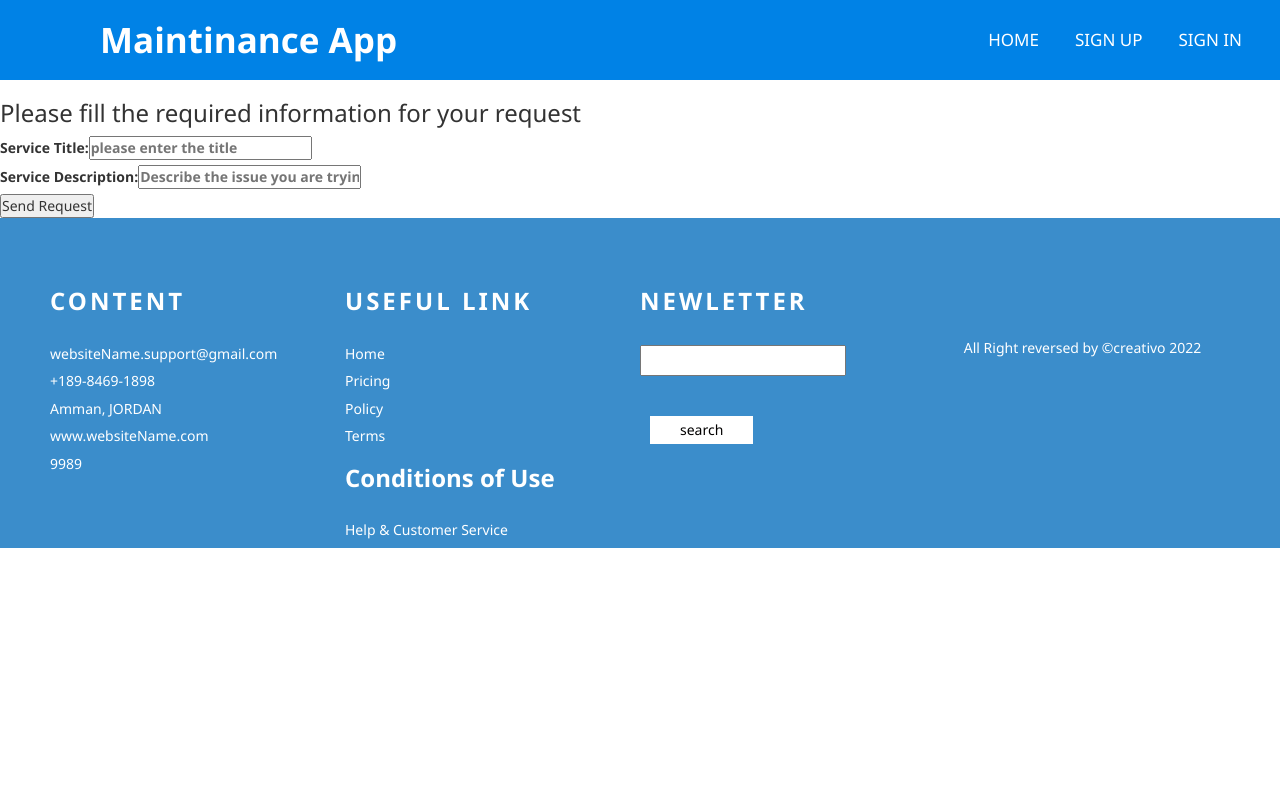
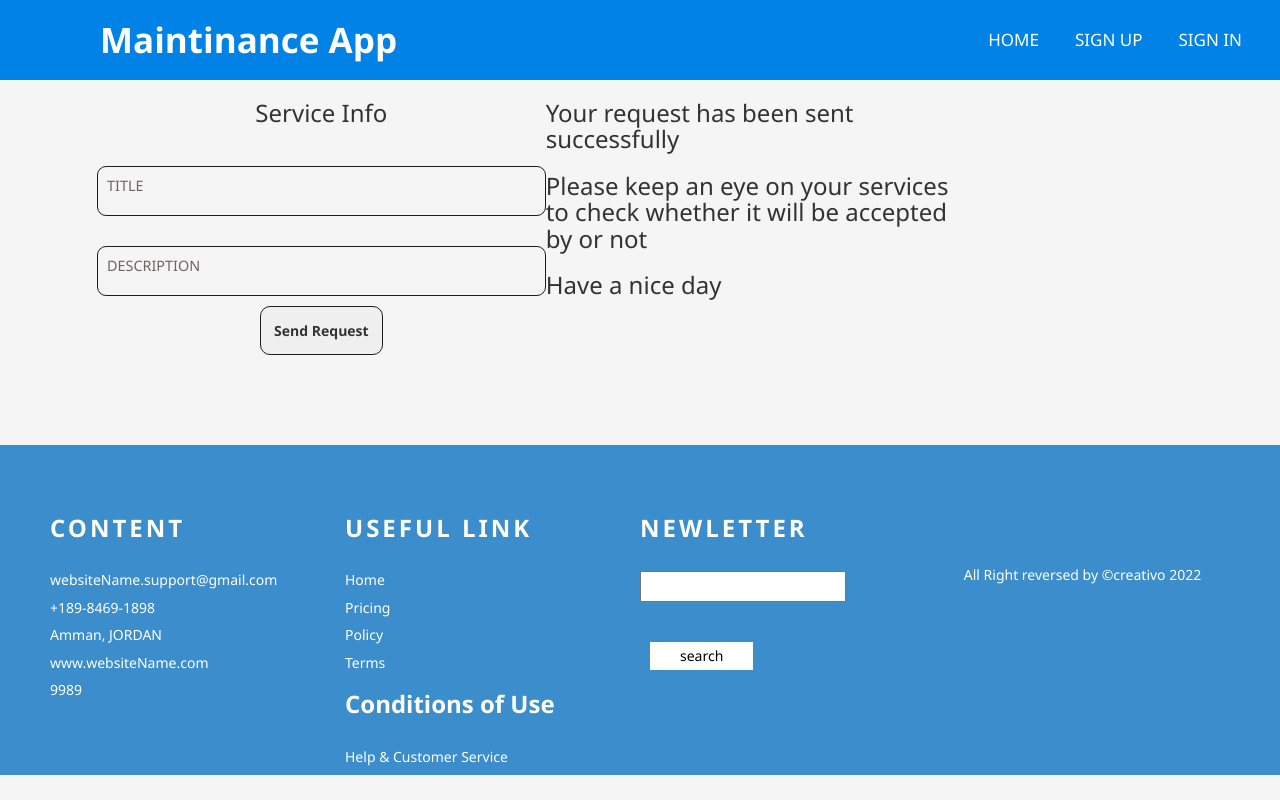
Before and after one commit to The-Unbeatables/MERAKI_Academy_Project_5, a React (Create React App) app in the folder frontend/: page /services/add in a window 1280 px wide. Built offline with nearby package versions, Linux system fonts and the light colour scheme.

Commit message:
Add My Magestic Touch On The Design

```diff
--- a/frontend/src/App.css
+++ b/frontend/src/App.css
@@ -2,6 +2,7 @@
 body {
     max-width: 100%;
     overflow-x: hidden;
+    background: whitesmoke;
 }
 
 
--- a/frontend/src/components/AddServiceOrder/index.js
+++ b/frontend/src/components/AddServiceOrder/index.js
@@ -1,6 +1,7 @@
 import React, { useState, useEffect } from 'react';
 import { useSelector } from 'react-redux';
-import axios from 'axios'
+import axios from 'axios';
+import './style.css'
 
 const AddServiceOrder = () => {
 
@@ -39,28 +40,52 @@ const AddServiceOrder = () => {
     // },[])
   return (
     <>
-    <div>
-        {check &&
+    <div className='bigggest'>
+        {/* {check &&
         <>
-        <h3>Please fill the required information for your request</h3>
-        <label>Service Title:
-            <input type={'text'} placeholder='please enter the title' onChange={(e) => {setTitle(e.target.value)}}/>
-        </label>
-        <br/>
-        <label>Service Description:
-            <input type={'text'} placeholder='Describe the issue you are trying to fix' onChange={(e) => {setDescription(e.target.value)}}/>
-        </label>
-        <br/>
-        <button onClick={handleSendRequest}>Send Request</button>
+        <div className='input_container'>
+            <div><h3>Service Info</h3></div>
+            <div className='input_box'>
+                <input type='text' required='required' onChange={(e) => {setTitle(e.target.value)}}/>
+                <span>Title</span>
+            </div>
+            <div className='input_box'>
+                <input type='text' required='required' onChange={(e) => {setDescription(e.target.value)}}/>
+                <span>description</span>
+            </div>
+
+            <button className='btn_add_service' onClick={handleSendRequest}>Send Request</button>
+        </div>
+
         </>
-        }
-        {!check &&
+        } */}
+        <div className='input_container'>
+            <div><h3>Service Info</h3></div>
+            <div className='input_box'>
+                <input type='text' required='required' onChange={(e) => {setTitle(e.target.value)}}/>
+                <span>Title</span>
+            </div>
+            <div className='input_box'>
+                <input type='text' required='required' onChange={(e) => {setDescription(e.target.value)}}/>
+                <span>description</span>
+            </div>
+
+            <button className='btn_add_service' onClick={handleSendRequest}>Send Request</button>
+        </div>
+
+            <div className={`${check ? 'showdd' : 'hidedd'}`}>
+                <h3>Your request has been sent successfully</h3>
+                <h3>Please keep an eye on your services to check whether it will be accepted by {selectedWorker.first_name} or not</h3>
+                <h3>Have a nice day</h3>
+            </div>
+
+        {/* {!check &&
         <>
             <h3>Your request has been sent successfully</h3>
             <h3>Please keep an eye on your services to check whether it will be accepted by {selectedWorker.first_name} or not</h3>
             <h3>Have a nice day</h3>
         </>
-        }
+        } */}
     </div>
     </>
   )
--- a/frontend/src/components/AddServiceOrder/style.css
+++ b/frontend/src/components/AddServiceOrder/style.css
@@ -0,0 +1,66 @@
+.bigggest{
+    display: flex;
+    flex-direction: row;
+}
+.input_container{
+    display: flex;
+    flex-direction: column;
+    gap: 10px;
+    margin-left: 10%;
+    width: 20%;
+    width: 100%;
+    text-align: center;
+    /* margin-top: 20px;
+    border: 1px solid black; */
+}
+.input_box{
+    position: relative;
+    width: 300px;
+    width: 100%;
+    margin-top: 20px;
+}
+.input_box input{
+    width: 100%;
+    height: 50px;
+    padding: 10px;
+    border: 1px solid rgb(31, 28, 28);
+    background: whitesmoke;
+    outline: none;
+    border-radius: 9px;
+}
+.input_box span{
+    position: absolute;
+    left: 0;
+    padding: 10px;
+    text-transform: uppercase;
+    font-size: 0.8rem;
+    transition: 0.3s;
+    color: rgb(107, 100, 100);
+}
+.input_box input:valid ~ span,
+.input_box input:focus ~ span
+{
+    color: grey;
+    transform: translateX(10px) translateY(-15px);
+    background: whitesmoke;
+    font-size: 0.6rem;
+}
+.btn_add_service{
+    margin: auto;
+    padding: 3%;
+    border-radius: 10px;
+    border: 1px solid rgb(31, 28, 28);
+    font-weight: bold;
+    margin-bottom: 20%;
+}
+.btn_add_service:hover{
+    transform: scale(1.1);
+    transition: 0.4s;
+    background: grey;
+}
+.showdd{
+    visibility: visible;
+}
+.hidedd{
+    visibility: hidden;
+}
--- a/frontend/src/components/ServiceDetails/index.js
+++ b/frontend/src/components/ServiceDetails/index.js
@@ -21,7 +21,6 @@ const ServiceDetails = () => {
             profession
         })
         .then((result) => {
-            console.log(result.data.result);
             setWorkers(result.data.result)
         })
         .catch((err) => {
@@ -36,22 +35,21 @@ const ServiceDetails = () => {
 
   return (
     <div className='det'>
-        <h2>{profession}s</h2>
+
         {workers.map((elem, i) => {
             return(
-                <div className='big_container' key={i}>
-                    <div className='small_container'>
-                        <img src={elem.image} />
-                        <h3 className='text_img'><span>{elem.first_name}</span><span> </span><span>{elem.last_name}</span></h3>
+                <div className='ser_box' key={i}>
+                    <img src={elem.image} />
+                    <div className='ser_content'>
+                        <h2><span>{elem.first_name}</span><span> </span><span>{elem.last_name}</span></h2>
+                        <p>{elem.bio}</p>
+                        <p>{elem.yoe} years of experience</p>
+                        {isLoggedIn && <div><button className='ser_Btn' onClick={() => {handleButton(elem)}}>Send Request</button></div>}
                     </div>
-                    <div>{elem.bio}</div>
-                    <div>{elem.yoe} years of experience</div>
-                    {isLoggedIn && <div><button onClick={() => {handleButton(elem)}}>Send Request</button></div>}
                 </div>
             )
         })}
     </div>
   )
 }
-//nice
 export default ServiceDetails
--- a/frontend/src/components/ServiceDetails/style.css
+++ b/frontend/src/components/ServiceDetails/style.css
@@ -16,25 +16,104 @@
     text-align: center;
 
 } */
-.big_container{
-    display: flex;
-    flex-direction: column;
-    margin: auto;
-    align-items: center;
+.det{
     width: 100%;
-    margin-bottom: 20px;
+    display: grid;
+    grid-template-columns: repeat(3, 33.33%);
+    /* grid-template-columns: repeat(2, 50%); */
+    margin-left: 4%;
+    margin-top: 4%;
+    margin-bottom: 4%;
 }
-.small_container{
-    display: flex;
-    flex-direction: row;
-}
-.small_container img{
-    width: 100px;
-    height: 100px;
-    border-radius: 50px;
-}
-.text_img{
-    font-size: 2rem;
-    margin-top: 17%;
+.ser_box{
+    width: 300px;
+    border: 1px solid dimgray;
+    position: relative;
+    overflow: hidden;
+    box-shadow: 1px 2px 5px 10px rgb(126, 112, 112);
     margin-bottom: 10%;
 }
+.ser_box img{
+    width: 100%;
+    height: 100%;
+}
+
+.ser_content{
+    background: rgba(0,0,0,0.8);
+    position: absolute;
+    color: white;
+    height: 100%;
+    width: 100%;
+    top: -100%;
+    left: 0;
+    align-items: center;
+    text-align: center;
+    box-sizing: border-box;
+    padding-top: 40%;
+    transition: all 0.5s;
+}
+.ser_box:hover .ser_content{
+    top: 0;
+}
+.ser_Btn{
+    background-color: rgb(68, 60, 60);
+    color: white;
+    padding: 3%;
+}
+
+.ser_Btn:hover{
+    transform: scale(1.04);
+    transition: all 0.3s;
+}
+
+@media (max-width: 1100px){
+    .det{
+        display: grid;
+        grid-template-columns: repeat(3, 33.33%);
+        /* grid-template-columns: repeat(2, 50%); */
+        margin-left: 2%;
+        /* margin-top: 4%;
+        margin-bottom: 4%; */
+    }
+}
+@media (max-width: 1022px){
+    .det{
+        display: grid;
+        grid-template-columns: repeat(2, 50%);
+        margin-left: 9%;
+    }
+}
+@media (max-width: 855px){
+    .det{
+        margin-left: 6%;
+
+    }
+}
+@media (max-width: 750px){
+    .det{
+        margin-left: 4%;
+
+    }
+}
+@media (max-width: 700px){
+    .det{
+        display: grid;
+        grid-template-columns: repeat(1, 100%);
+        margin-left: 25%;
+    }
+}
+@media (max-width: 500px){
+    .det{
+        margin-left: 20%;
+    }
+}
+@media (max-width: 450px){
+    .det{
+        margin-left: 17%;
+    }
+}
+@media (max-width: 420px){
+    .det{
+        margin-left: 15%;
+    }
+}
--- a/frontend/src/components/Services/style.css
+++ b/frontend/src/components/Services/style.css
@@ -19,13 +19,13 @@ img{
 .bigg{
     /* margin-top: 250px;
     margin-left: 300px; */
-    margin-top: 20%;
+    margin-top: 13%;
     margin-left: 22%;
     display: grid;
     grid-template-columns: repeat(3, 33.33%);
     row-gap: 2rem;
     column-gap: 2rem;
-    margin-bottom: -12%;
+    margin-bottom: -10%;
 
 }
 .overlay{
@@ -52,7 +52,7 @@ img{
 .service-btn{
     width: 100%;
     height: 100%;
-    /* padding: 10%; */
+    padding: 3%;
     border-radius: 4%;
     font-size: 1rem;
     background-color: brown;
@@ -71,20 +71,24 @@ img{
 .containerOfService:hover .overlay{
     opacity: 0.8;
 }
-
+@media (max-width: 1210px){
+    .bigg{
+        margin-top: 16%;
+    }
+}
 @media (max-width: 1100px){
 
 .bigg{
-    margin-top: 20%;
+    margin-top: 17%;
     margin-left: 30%;
     display: grid;
     grid-template-columns: repeat(2, 50%);
 }
 }
-@media (max-width: 890px){
+@media (max-width: 930px){
 
     .bigg{
-        margin-top: 30%;
+        margin-top: 22%;
         margin-left: 35%;
         display: grid;
         grid-template-columns: repeat(2, 50%);
@@ -94,29 +98,56 @@ img{
 @media (max-width: 750px){
 
     .bigg{
-        margin-top: 35%;
+        margin-top: 28%;
         margin-left: 50%;
         display: grid;
         grid-template-columns: repeat(1, 100%);
     }
     }
 
-    @media (max-width: 570px){
+    @media (max-width: 600px){
 
         .bigg{
-            margin-top: 40%;
+            margin-top: 30%;
             margin-left: 50%;
             display: grid;
             grid-template-columns: repeat(1, 100%);
         }
         }
+        @media (max-width: 560px){
 
+            .bigg{
+                margin-top: 35%;
+
+            }
+        }
+        @media (max-width: 500px){
+
+            .bigg{
+                margin-top: 39%;
+
+            }
+        }
         @media (max-width: 460px){
 
             .bigg{
-                margin-top: 50%;
+                margin-top: 42%;
                 margin-left: 50%;
                 display: grid;
                 grid-template-columns: repeat(1, 100%);
             }
             }
+            @media (max-width: 420px){
+
+                .bigg{
+                    margin-top: 45%;
+
+                }
+            }
+            @media (max-width: 400px){
+
+                .bigg{
+                    margin-top: 50%;
+
+                }
+            }
```
Also changed, not shown: frontend/src/components/AdminPanell/index.js (line endings or trailing spaces).
